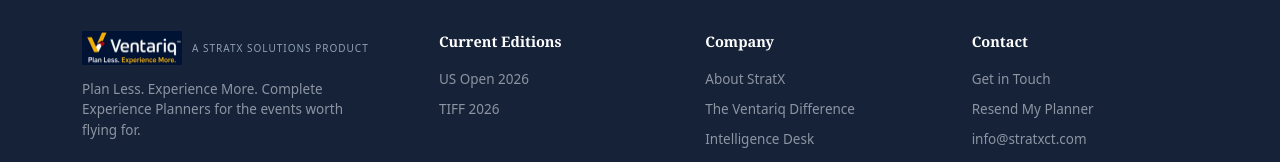
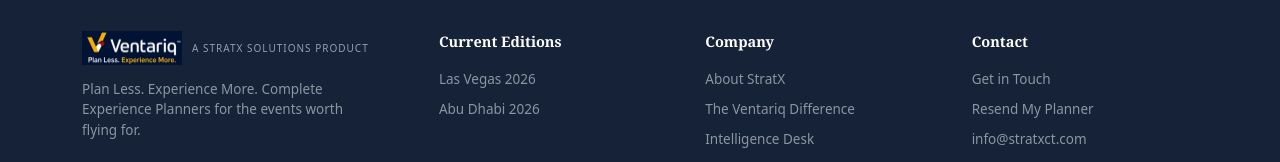
Before and after one commit to ComfortLifeUS/ventariq, a Next.js app: page / in a window 1280 px wide. Shown: the part 2904-3066 px from the top of the page. Built offline with nearby package versions, Linux system fonts and the light colour scheme; no server answers; the database is empty.

Commit message:
Fix footer links to current Las Vegas and Abu Dhabi planners
Updated footer links and added new event editions for Las Vegas and Abu Dhabi.

```diff
--- a/components/Footer.tsx
+++ b/components/Footer.tsx
@@ -32,18 +32,20 @@ export default function Footer() {
             <h5 className="mb-4 font-serif text-[14.5px] font-bold text-white">
               Current Editions
             </h5>
+
 <ul className="space-y-2.5">
   <li>
-                <Link href="/events/us" className="hover:text-white">
-                  US Open 2026
+    <Link href="/events/Las_Vegas" className="hover:text-white">
+      Las Vegas 2026
     </Link>
   </li>
   <li>
-                <Link href="/events/toronto" className="hover:text-white">
-                  TIFF 2026
+   <Link href="/events/Abu_Dhabi" className="hover:text-white">
+      Abu Dhabi 2026
     </Link>
   </li>
 </ul>
+
           </div>
 
           <div>
```
Lines whose indentation alone changed are shown as unchanged.
